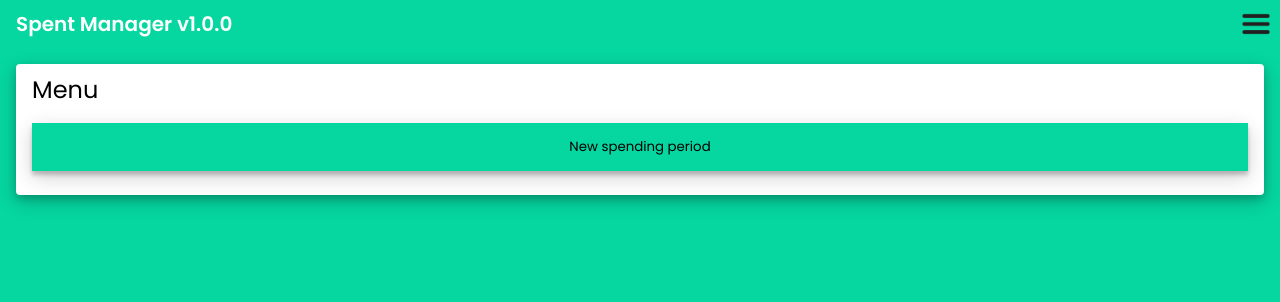
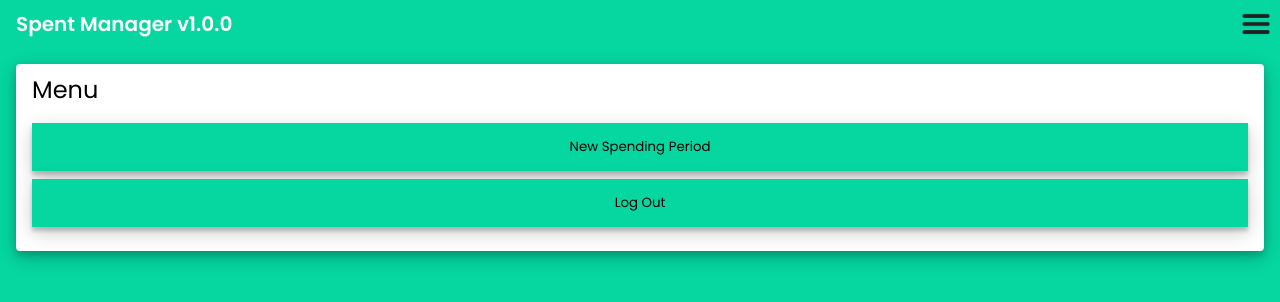
Before and after one commit to Potrunks/SpentManager, a React (Create React App) app in the folder gestion-depense-frontend/: page /menu in a window 1280 px wide. Shown: the top 302 px of the page. Built offline with nearby package versions, Linux system fonts and the light colour scheme; sample sign-in values are in the browser's storage.

Commit message:
Implementation of log out user

```diff
--- a/gestion-depense-frontend/src/components/UI/Menu.js
+++ b/gestion-depense-frontend/src/components/UI/Menu.js
@@ -20,8 +20,9 @@ const Menu = () => {
         </div>
         <div className="main-button-container">
           <button onClick={() => navigate("/newSpendingPeriod")}>
-            New spending period
+            New Spending Period
           </button>
+          <button onClick={() => navigate("/")}>Log Out</button>
         </div>
       </div>
     </div>
--- a/gestion-depense-frontend/src/components/page/Success.js
+++ b/gestion-depense-frontend/src/components/page/Success.js
@@ -1,10 +1,17 @@
-import React from "react";
+import React, { useEffect } from "react";
 import { useNavigate } from "react-router-dom";
 import successImage from "./success.png";
 
 const Success = () => {
+  const navigate = useNavigate();
 
-  const navigate = useNavigate();
+  useEffect(() => {
+    if (sessionStorage.getItem("idUserConnected") === null) {
+      console.log("User no connected");
+      navigate("/");
+    }
+    // eslint-disable-next-line react-hooks/exhaustive-deps
+  }, []);
 
   return (
     <div className="app-main-container">
@@ -19,9 +26,7 @@ const Success = () => {
           <img src={successImage} alt="Success"></img>
         </div>
         <div className="main-button-container">
-          <button onClick={() => {
-            navigate("/menu")
-          }}>OK</button>
+          <button onClick={() => navigate("/menu")}>OK</button>
         </div>
       </div>
     </div>
```
